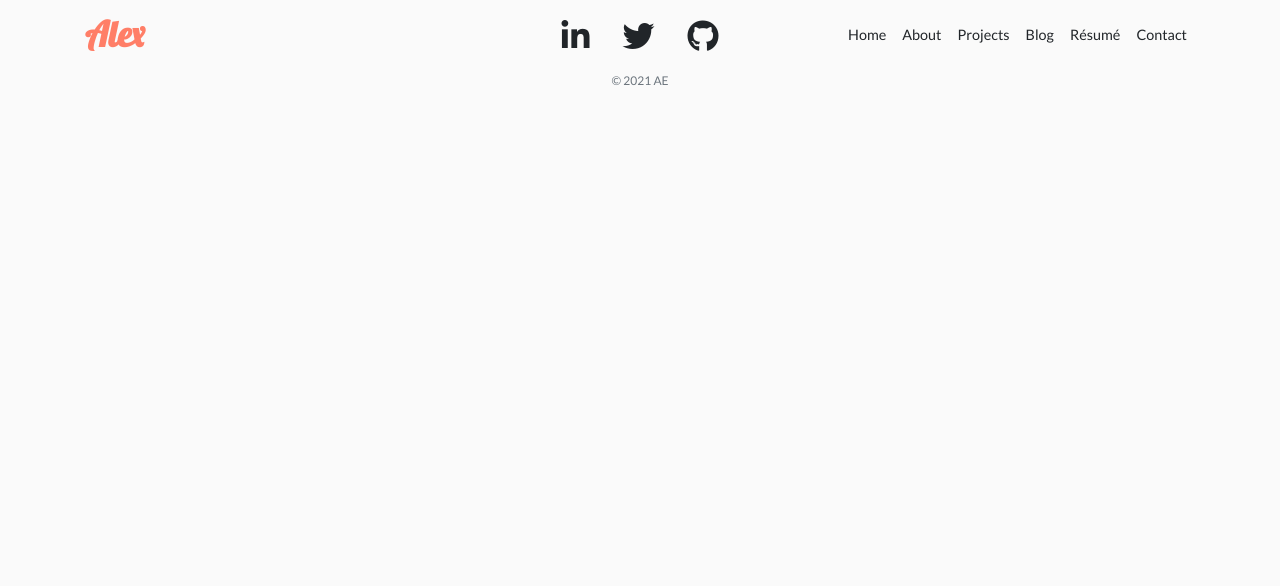
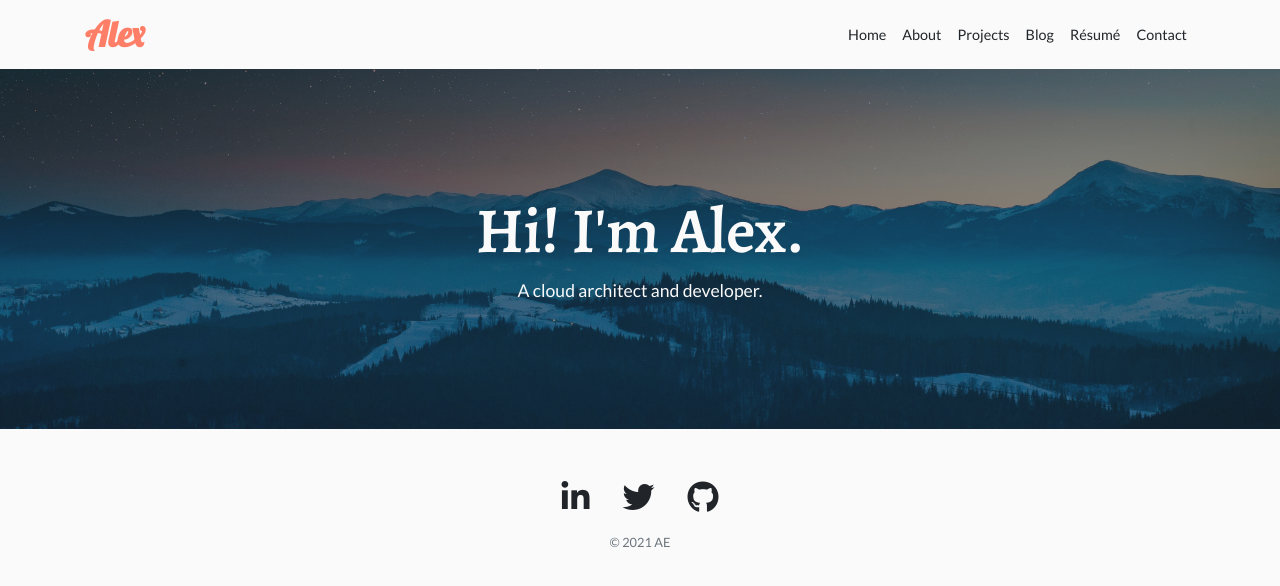
Before and after one commit to aeversme/portfolio-webapp, a Flask app: page / in a window 1280 px wide. Shown: the top 586 px of the page. Run offline with Flask 2, Linux system fonts and the light colour scheme; some libraries are stand-ins or nearby versions.

Commit message:
add and style jumbotron

```diff
--- a/static/css/styles.css
+++ b/static/css/styles.css
@@ -7,6 +7,12 @@ body {
 a {
     color: #212529;
     text-decoration: none;
+}
+
+h1 {
+    font-family: 'Alegreya', serif;
+    font-size: 3rem;
+    font-weight: 600;
 }
 
 /* Navbar */
@@ -30,6 +36,42 @@ a {
     color: #ff7e67;
 }
 
+/* Jumbotron */
+
+.jumbotron {
+    height: 360px;
+    position: relative;
+    background: no-repeat center center;
+    background-color: #ccf2f4;
+    background-size: cover;
+    background-attachment: scroll;
+}
+
+.jumbo-overlay {
+    position: absolute;
+    top: 0;
+    left: 0;
+    height: 100%;
+    width: 100%;
+    background-color: #212529;
+    opacity: 0.5;
+}
+
+.jumbo-title {
+    position: relative;
+    margin-top: 40px;
+    color: #fafafa;
+}
+
+.jumbo-header {
+    padding-top: 20px;
+    font-size: 4rem;
+}
+
+.jumbo-subheader {
+    font-size: 1.1rem;
+}
+
 /* Footer */
 
 .footer-icon {
@@ -41,5 +83,5 @@ a {
 }
 
 .copyright {
-    font-size: 0.75rem;
+    font-size: 0.8rem;
 }
--- a/templates/base.html
+++ b/templates/base.html
@@ -15,7 +15,7 @@
 
         <!-- Google Fonts -->
         <link rel="preconnect" href="https://fonts.gstatic.com">
-        <link href="https://fonts.googleapis.com/css2?family=Alegreya&family=Lato&family=Lobster&display=swap"
+        <link href="https://fonts.googleapis.com/css2?family=Alegreya:wght@400;600&family=Lato&family=Lobster&display=swap"
               rel="stylesheet">
 
         <!-- Bootstrap CSS -->
@@ -28,12 +28,12 @@
 
     </head>
     <body>
-        <nav class="navbar navbar-expand-lg fixed-top">
+        <nav class="navbar navbar-expand-lg">
             <div class="container">
                 <span class="brand mb-0">Alex</span>
                 <button class="navbar-toggler" type="button" data-toggle="collapse" data-target="#navbarNav"
                         aria-controls="navbarNav" aria-expanded="false" aria-label="Toggle navigation">
-                    <i class="button fas fa-wave-square"></i>
+                    <i class="button fas fa-bars"></i>
                 </button>
                 <div class="collapse navbar-collapse" id="navbarNav">
                     <div class="navbar-nav ml-auto">
--- a/templates/index.html
+++ b/templates/index.html
@@ -5,7 +5,13 @@ Home
 {% endblock %}
 
 {% block content %}
-<div class="container">
-
+<div class="jumbotron jumbotron-fluid" style="background-image: url({{ url_for('static', filename='img/home_bg.jpg') }})">
+    <div class="jumbo-overlay"></div>
+    <div class="container">
+        <div class="jumbo-title text-center">
+            <h1 class="jumbo-header">Hi! I'm Alex.</h1>
+            <p class="jumbo-subheader">A cloud architect and developer.</p>
+        </div>
+    </div>
 </div>
 {% endblock %}
```
Also changed, not shown: static/img/home_bg.jpg (added), static/img/propicsm.jpg (added).
